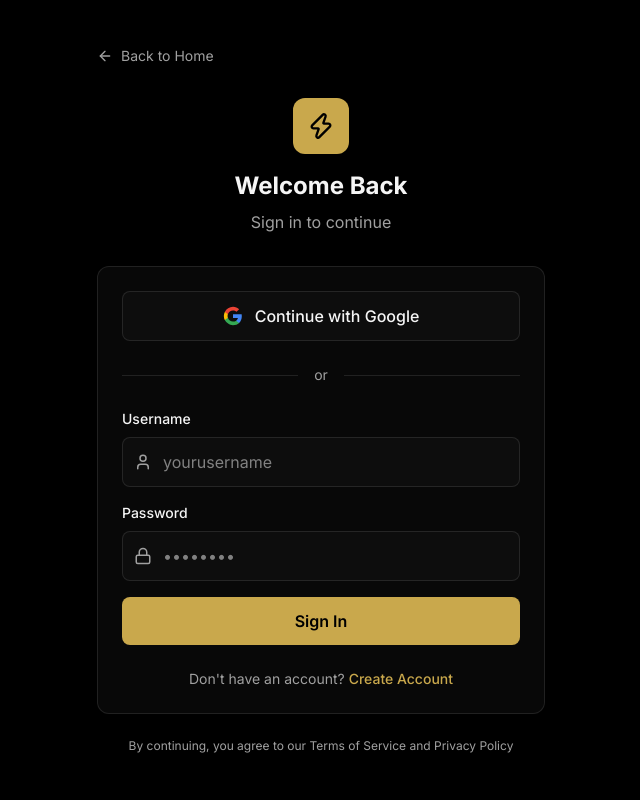
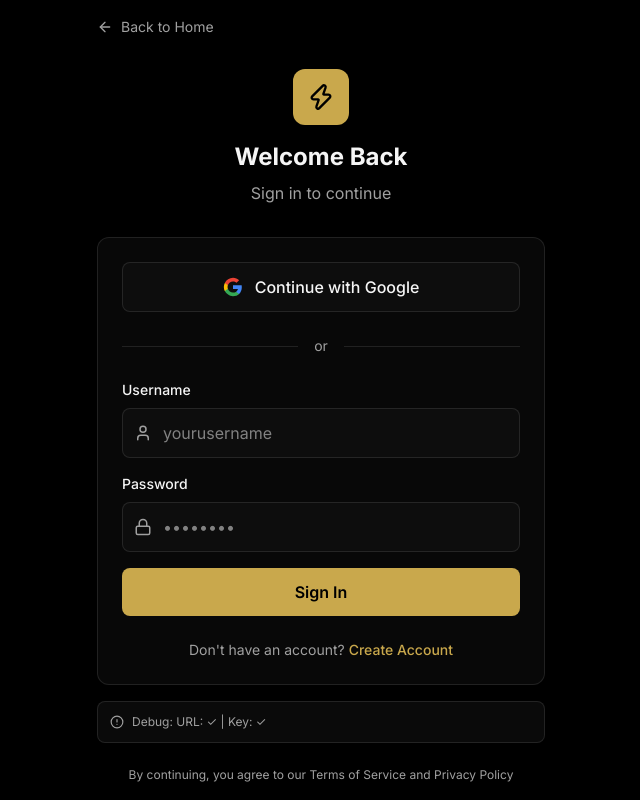
Before and after one commit to kagujje256/kagujje-boosting, a Next.js app: page /auth in a window 1280 px wide. Shown: the whole page, without its empty margins (319-959 px from the left). Built offline with nearby package versions, Linux system fonts and the light colour scheme; no server answers; a web font is replaced by a local one.

Commit message:
Add debug info to auth page

```diff
--- a/src/app/auth/page.tsx
+++ b/src/app/auth/page.tsx
@@ -3,7 +3,7 @@
 import { useState, useEffect, Suspense } from "react";
 import { useRouter, useSearchParams } from "next/navigation";
 import { createClient } from "@/lib/supabase-client";
-import { Zap, Lock, User, ArrowLeft } from "lucide-react";
+import { Zap, Lock, User, ArrowLeft, AlertCircle, CheckCircle } from "lucide-react";
 import Link from "next/link";
 import toast from "react-hot-toast";
 
@@ -13,15 +13,20 @@ function AuthForm() {
   const [password, setPassword] = useState("");
   const [loading, setLoading] = useState(false);
   const [googleLoading, setGoogleLoading] = useState(false);
+  const [debugInfo, setDebugInfo] = useState<string | null>(null);
 
   const router = useRouter();
   const searchParams = useSearchParams();
-  const supabase = createClient();
 
   useEffect(() => {
     if (searchParams.get("signup") === "true") {
       setIsSignUp(true);
     }
+
+    // Debug: Check if env vars are available
+    const url = process.env.NEXT_PUBLIC_SUPABASE_URL;
+    const key = process.env.NEXT_PUBLIC_SUPABASE_ANON_KEY;
+    setDebugInfo(`URL: ${url ? '✓' : '✗'} | Key: ${key ? '✓' : '✗'}`);
   }, [searchParams]);
 
   // Auto-generate email from username
@@ -42,6 +47,8 @@ function AuthForm() {
     const email = getEmail();
 
     try {
+      const supabase = createClient();
+
       if (isSignUp) {
         const { data, error } = await supabase.auth.signUp({
           email,
@@ -50,7 +57,11 @@ function AuthForm() {
             data: { username },
           },
         });
-        if (error) throw error;
+
+        if (error) {
+          console.error("Signup error:", error);
+          throw error;
+        }
 
         // Check if user already exists
         if (data.user && !data.session) {
@@ -65,16 +76,25 @@ function AuthForm() {
           email,
           password,
         });
-        if (error) throw error;
+
+        if (error) {
+          console.error("Signin error:", error);
+          throw error;
+        }
+
         toast.success("Welcome back!");
         router.push("/dashboard");
       }
     } catch (error: unknown) {
+      console.error("Auth error:", error);
       const message = error instanceof Error ? error.message : "An error occurred";
+
       if (message.includes("already registered")) {
         toast.error("Username already taken. Try another.");
       } else if (message.includes("Invalid login")) {
         toast.error("Invalid username or password");
+      } else if (message.includes("Invalid API key")) {
+        toast.error("Configuration error. Please contact support.");
       } else {
         toast.error(message);
       }
@@ -86,6 +106,7 @@ function AuthForm() {
   const handleGoogleAuth = async () => {
     setGoogleLoading(true);
     try {
+      const supabase = createClient();
       const { error } = await supabase.auth.signInWithOAuth({
         provider: "google",
         options: {
@@ -94,6 +115,7 @@ function AuthForm() {
       });
       if (error) throw error;
     } catch (error: unknown) {
+      console.error("Google auth error:", error);
       toast.error(error instanceof Error ? error.message : "An error occurred");
       setGoogleLoading(false);
     }
@@ -196,6 +218,14 @@ function AuthForm() {
           </p>
         </div>
 
+        {/* Debug Info */}
+        {debugInfo && (
+          <div className="mt-4 rounded-lg border border-[var(--border)] bg-[var(--bg-tertiary)] p-3 text-xs text-[var(--text-secondary)] flex items-center gap-2">
+            <AlertCircle size={14} />
+            <span>Debug: {debugInfo}</span>
+          </div>
+        )}
+
         <p className="mt-6 text-center text-xs text-[var(--text-secondary)]">
           By continuing, you agree to our{" "}
           <Link href="/terms" className="hover:underline">Terms of Service</Link>
```
